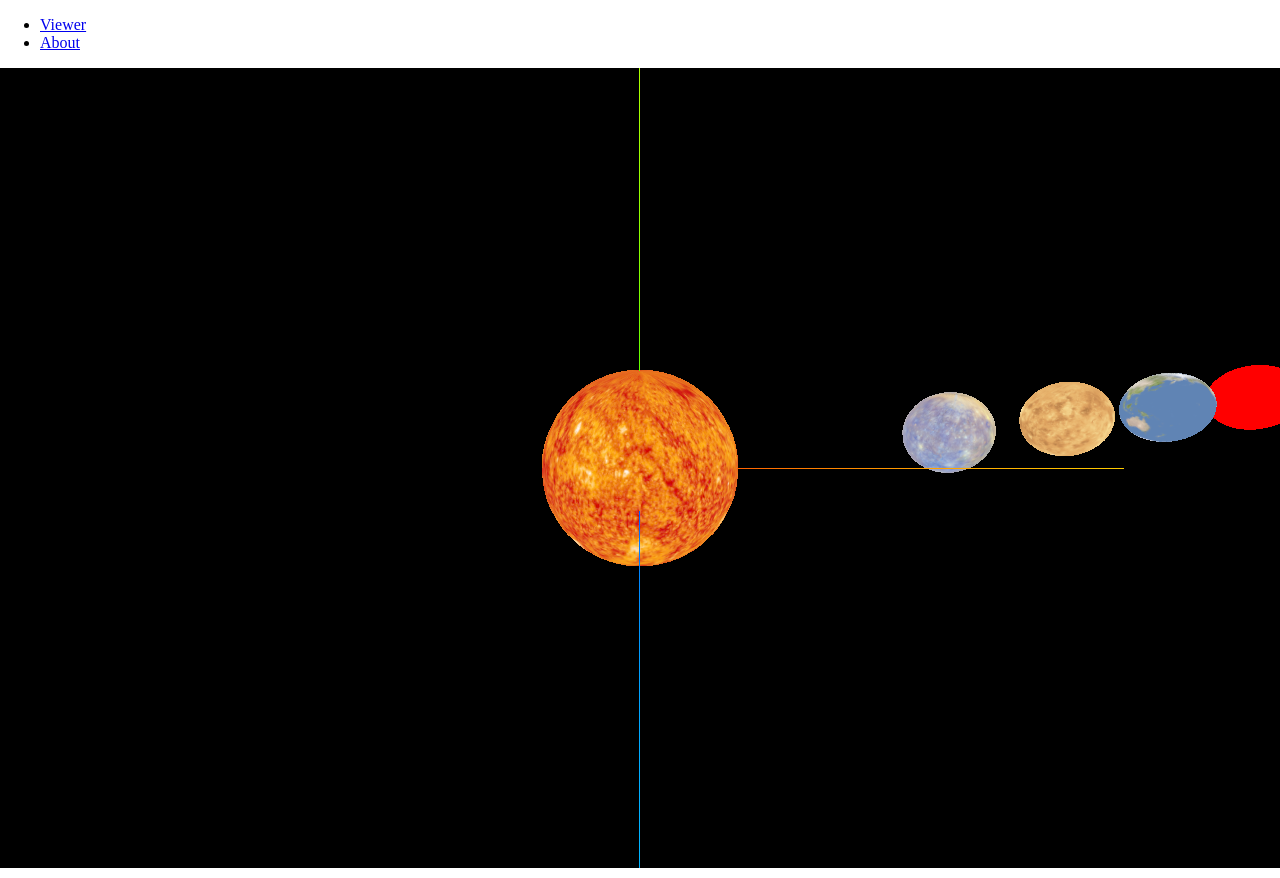
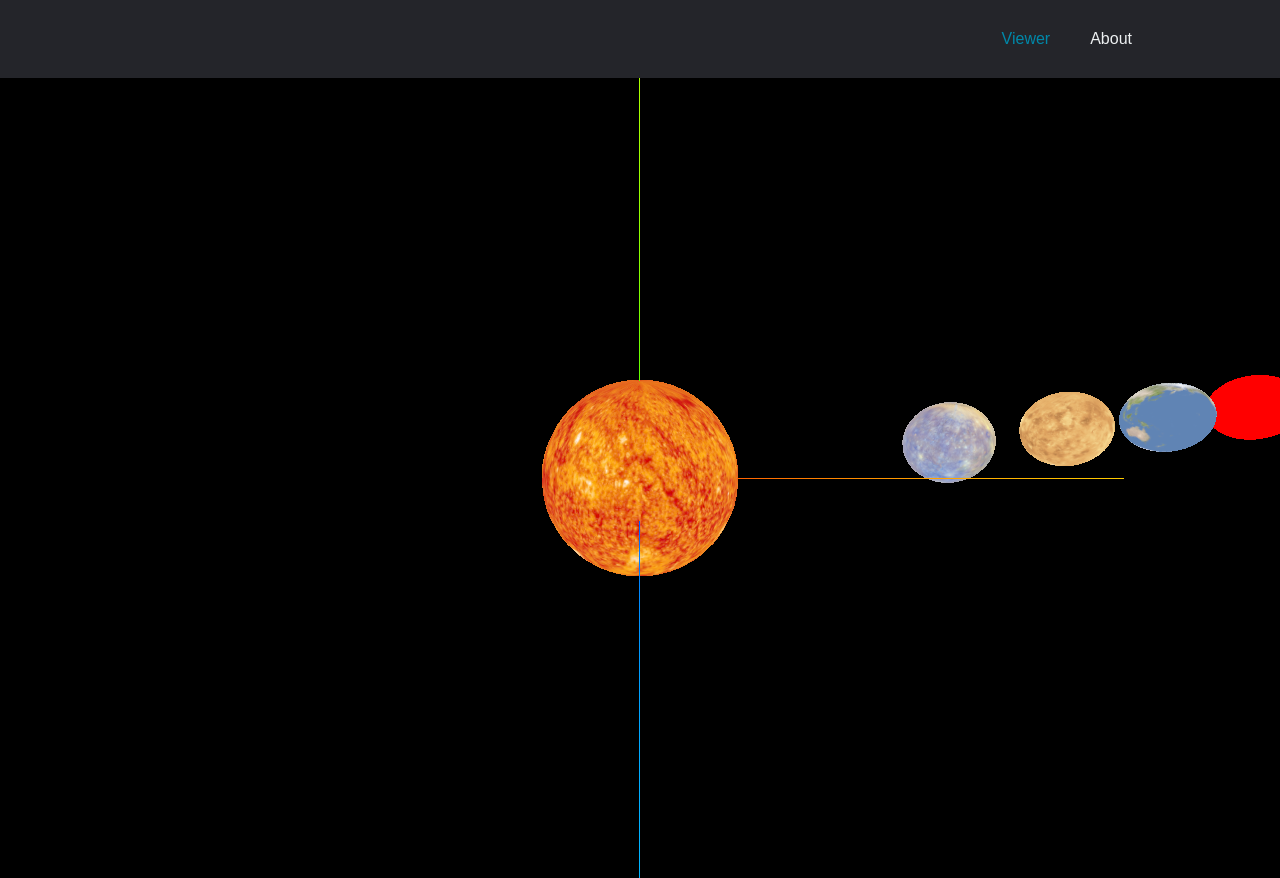
Before and after one commit to SecretaryKevin/BCDE213-Sol-Viewer, a website built with Parcel: page index.html in a window 1280 px wide. Built offline with nearby package versions, Linux system fonts and the light colour scheme; animation ran at ten frames a second.

Commit message:
Update style.css
added header style

```diff
--- a/static/style.css
+++ b/static/style.css
@@ -5,3 +5,52 @@ body {
 #test{
     display: none;
 }
+
+* {
+    box-sizing: border-box;
+    margin: 0;
+    padding: 0;
+}
+
+header {
+    display: flex;
+    justify-content: flex-end;
+    align-items: center;
+    padding: 30px 10%;
+    background-color: #24252a;
+}
+
+.logo {
+    margin-right: auto;
+}
+
+
+
+.nav__links {
+    list-style: none;
+    display: flex;
+}
+
+.nav__links a,
+.overlay__content a {
+    font-family: "Montserrat", sans-serif;
+    font-weight: 500;
+    color: #edf0f1;
+    text-decoration: none;
+}
+
+.nav__links li {
+    padding: 0px 20px;
+}
+
+.nav__links li a {
+    transition: all 0.3s ease 0s;
+}
+
+.nav__links li a:hover {
+    color: #0088a9;
+}
+
+a.active {
+    color: #0088a9;
+}
```
